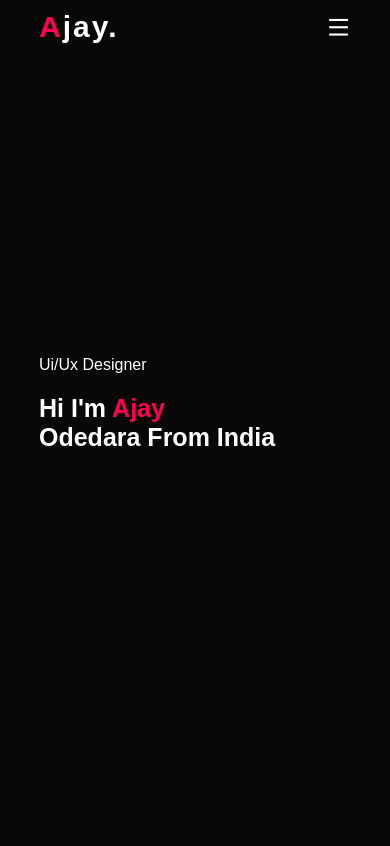
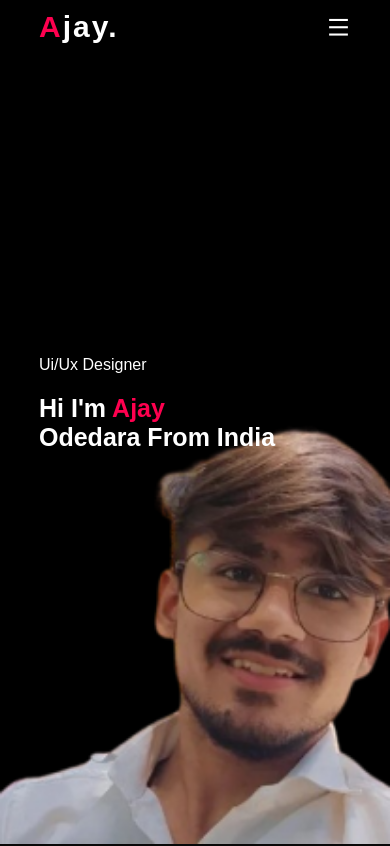
Before and after one commit to Ajay-Odedara/Ajay-Odedara.github.io, a plain HTML site: page index.html in a window 390 px wide. Shown: the top 846 px of the page. Drawn offline with nearby package versions, Linux system fonts and the light colour scheme.

Commit message:
SMALL SCREEN 2

```diff
--- a/style.css
+++ b/style.css
@@ -397,7 +397,7 @@ form .btn2 {
 
 @media only screen and (max-width: 733px) {
     #header {
-        background-image: url(images/Frame\ 1.png);
+        background-image: url(images/Small\ Screen\ 2.png);
         background-size: cover;
         background-position: center;
     }
```
